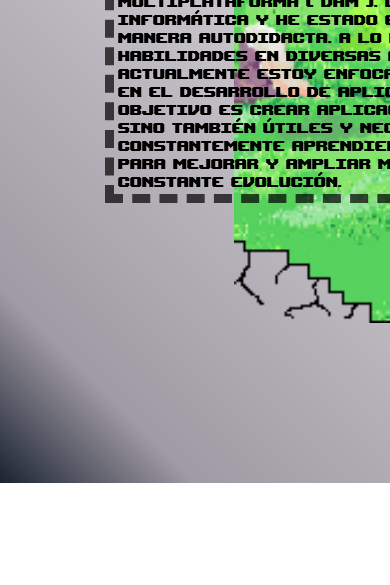
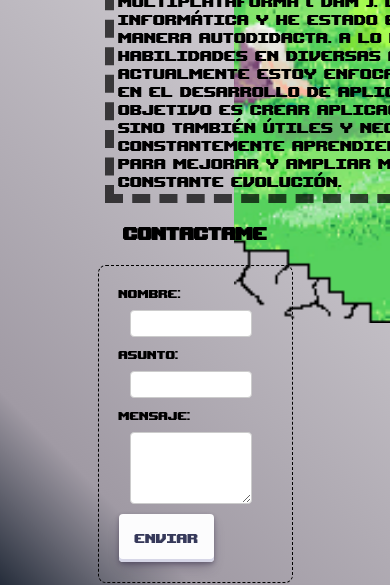
Before and after one commit to raiben2123/LandpageLLMM, a plain HTML site: page sobremi.html in a window 390 px wide. Shown: the part 521-1106 px from the top of the page. Before the commit the page ends 1004 px from the top, so only its background shows below. Drawn offline with Linux system fonts and the light colour scheme.

Commit message:
Actualización a falta de responsive

```diff
--- a/css/stylesobremi.css
+++ b/css/stylesobremi.css
@@ -6,7 +6,7 @@ body {
     /* overflow-y: hidden; */
     overflow-x: hidden;
     width: 100%;
-    height: 1000px;
+    height: 100%;
     margin: 0;
     padding: 0;
     font-family: RETRO;
@@ -300,3 +300,89 @@ header{
     transform: translateY(100%);
     transition: 0.4s ease;
 }
+#containercontactame{
+    margin-top: 5%;
+    display: flex;
+    flex-direction: column;
+}
+#containercontactame h2{
+    margin: auto;
+}
+form {
+    width: 50%;
+    margin: 20px auto;
+    padding: 20px;
+    border: 1px dashed #000000;
+    border-radius: 8px;
+    box-sizing: border-box;
+}
+#nombreformulario{
+    /* margin: auto; */
+    width: 80%;
+    margin-left: 7.5%;
+}
+#asuntoformulario{
+    /* margin: auto; */
+    width: 80%;
+    margin-left: 7.5%;
+}
+#mensajeformulario{
+    width: 80%;
+    margin-left: 7.5%;
+}
+label,
+input,
+textarea {
+    display: block;
+    margin-bottom: 10px;
+}
+input,
+textarea {
+    width: 100%;
+    padding: 5px;
+    border: 1px solid #ccc;
+    border-radius: 4px;
+    box-sizing: border-box;
+}
+/* button {
+    padding: 10px 20px;
+    background-color: #007bff;
+    color: white;
+    border: none;
+    border-radius: 4px;
+    cursor: pointer;
+} */
+/* CSS */
+.buttonformulario {
+    align-items: center;
+    background-color: #FCFCFD;
+    border-radius: 4px;
+    border-width: 0;
+    box-shadow: rgba(45, 35, 66, 0.4) 0 2px 4px,rgba(45, 35, 66, 0.3) 0 7px 13px -3px,#D6D6E7 0 -3px 0 inset;
+    box-sizing: border-box;
+    color: #36395A;
+    cursor: pointer;
+    display: inline-flex;
+    font-family: Retro;
+    height: 48px;
+    justify-content: center;
+    line-height: 1;
+    list-style: none;
+    overflow: hidden;
+    padding-left: 16px;
+    padding-right: 16px;
+    position: relative;
+    text-align: left;
+    transition: box-shadow .15s,transform .15s;
+    font-size: 18px;
+}
+
+.buttonformulario:hover {
+    box-shadow: rgba(45, 35, 66, 0.4) 0 4px 8px, rgba(45, 35, 66, 0.3) 0 7px 13px -3px, #D6D6E7 0 -3px 0 inset;
+    transform: translateY(-2px);
+}
+
+.buttonformulario:active {
+    box-shadow: #D6D6E7 0 3px 7px inset;
+    transform: translateY(2px);
+}
--- a/sobremi.html
+++ b/sobremi.html
@@ -19,7 +19,7 @@
                 <li><a href="#sobremi">Sobre mi</a></li>
                 <li><a href="#proyectos" data-seccion="proyectos">Proyectos</a></li>
                 <li><a href="#skills" data-seccion="skills">Skills</a></li>
-                <li><a href="">Contacto</a></li>
+                <li><a href="#containercontactame">Contacto</a></li>
             </ul>
         </nav>
     </header>
@@ -84,7 +84,7 @@
                         <h2>Proyecto 1</h2>
                         <p>Lorem ipsum dolor sit amet, consectetur adipiscing elit, sed do eiusmod tempor incididunt ut labore et dolore magna aliqua.</p>
                     </div>
-                    <a href="">Ir al GitHub</a>
+                    <a href="">Ver codigo</a>
                 </div>
                 <div class="proyectos">
                     <img src="./img/Project-2.png" alt="">
@@ -92,7 +92,7 @@
                         <h2>Proyecto 1</h2>
                         <p>Lorem ipsum dolor sit amet, consectetur adipiscing elit, sed do eiusmod tempor incididunt ut labore et dolore magna aliqua.</p>
                     </div>
-                    <a href="">Ir al GitHub</a>
+                    <a href="">Ver codigo</a>
                 </div>
                 <div class="proyectos">
                     <img src="./img/Project-2.png" alt="">
@@ -100,10 +100,24 @@
                         <h2>Proyecto 1</h2>
                         <p>Lorem ipsum dolor sit amet, consectetur adipiscing elit, sed do eiusmod tempor incididunt ut labore et dolore magna aliqua.</p>
                     </div>
-                    <a href="">Ir al GitHub</a>
+                    <a href="">Ver codigo</a>
                 </div>
             </div>
         </div>
     </div>
+    <div id="containercontactame">
+        <h2>Contactame</h2>
+        <form id="contactForm" action="mailto:rubenmrtnz02@gmail.com" method="post" enctype="text/plain">
+            <label for="nombre">Nombre:</label>
+            <input type="text" id="nombreformulario" name="nombre" required>
+
+            <label for="asunto">Asunto:</label>
+            <input type="text" id="asuntoformulario" name="asunto" required>
+
+            <label for="mensaje">Mensaje:</label>
+            <textarea id="mensajeformulario" name="mensaje" rows="4" required></textarea>
+
+            <button type="submit" class="buttonformulario">Enviar</button>
+    </div>
 </body>
 </html>
```
